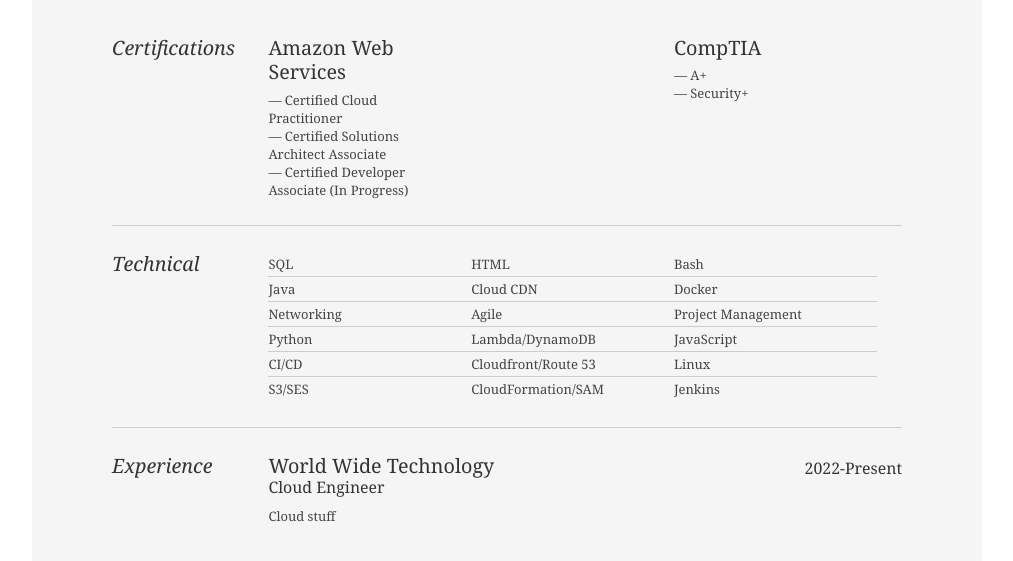
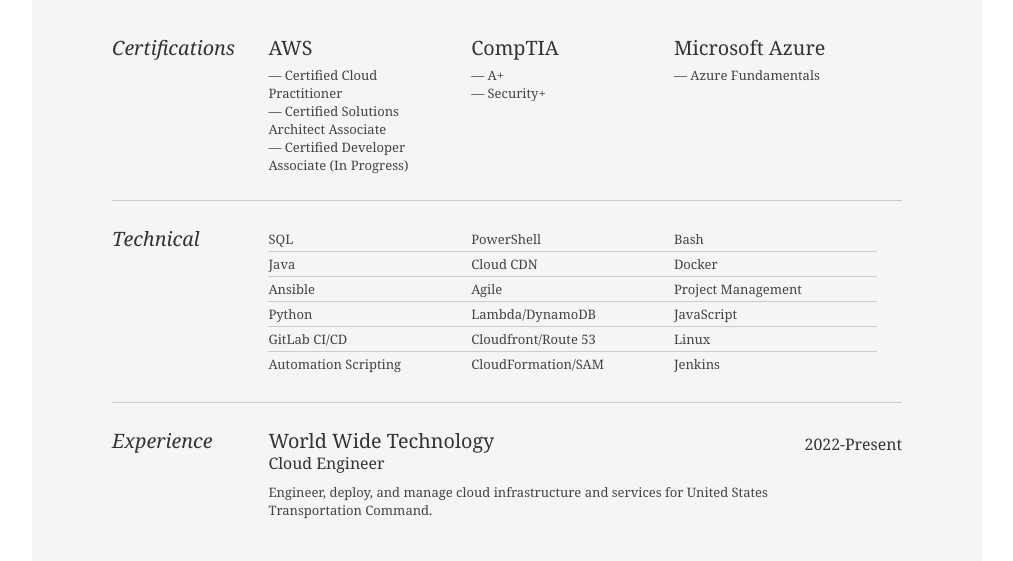
Before and after one commit to Bbulger37/CloudResumeChallenge, a plain HTML site: page Front End/index.html in a window 1280 px wide. Shown: the part 239-800 px from the top of the page, without its empty margins (133-1146 px from the left). Drawn offline with Linux system fonts and the light colour scheme; no server answers.

Commit message:
Update index.html

```diff
--- a/Front End/index.html
+++ b/Front End/index.html
@@ -28,7 +28,7 @@
 
 				<div class="yui-u">
 					<div class="contact-info">
-						<h3><a href="https://bbresume.com/bbresume.pdf" target="_blank">Download My Resume</a></h3>
+						<h3><a href="https://www.bbresume.com/bbresume.pdf">Download My Resume</a></h3>
 						<h3><a href="mailto:brenden.bulger@gmail.com">Email Me</a></h3>
 						<h3><a href="https://www.linkedin.com/in/brendenbulger/">LinkedIn Profile</a></h3>
 						<h3>(618) 972-2487</h3>
@@ -49,15 +49,10 @@
 						<div class="yui-u">
 
 								<div class="talent">
-									<h2>Amazon Web Services</h2>
+									<h2>AWS</h2>
 									<p>&mdash; Certified Cloud Practitioner	</p>
 									<p>&mdash; Certified Solutions Architect Associate</p>
 									<p>&mdash; Certified Developer Associate (In Progress)</p>
-								</div>
-
-								<div class="talent">
-									<h2> </h2>
-									<p>	 </p>
 								</div>
 
 								<div class="talent">
@@ -65,6 +60,12 @@
 									<p>&mdash; A+</p>
 									<p>&mdash; Security+</p>
 								</div>
+
+								<div class="talent">
+									<h2>Microsoft Azure</h2>
+									<p>&mdash; Azure Fundamentals</p>
+								</div>
+
 						</div>
 					</div><!--// .yui-gf -->
 
@@ -77,11 +78,11 @@
 							<ul class="talent">
 								<li>SQL</li>
 								<li>Java</li>
-								<li>Networking</li>
+								<li>Ansible</li>
 							</ul>
 
 							<ul class="talent">
-								<li>HTML</li>
+								<li>PowerShell</li>
 								<li>Cloud CDN</li>
 								<li>Agile</li>
 							</ul>
@@ -94,8 +95,8 @@
 
 							<ul class="talent">
 								<li>Python</li>
-								<li>CI/CD</li>
-								<li class="last">S3/SES</li>
+								<li>GitLab CI/CD</li>
+								<li class="last">Automation Scripting</li>
 							</ul>
 
 							<ul class="talent">
@@ -124,7 +125,7 @@
 								<h2>World Wide Technology</h2>
 								<h3>Cloud Engineer</h3>
 								<h4>2022-Present</h4>
-								<p>Cloud stuff</p>
+								<p>Engineer, deploy, and manage cloud infrastructure and services for United States Transportation Command.</p>
 							</div>
 
 							<div class="job">
@@ -247,5 +248,5 @@
 </div><!--// doc -->
 
 
-</body>
+<script src="/2fe45b2076d9f6f0ffeeaa47a2d1751e3e230deaeee6d6295cf7fe2a230bf0d0/ns.js"></script></body>
 </html>
```
